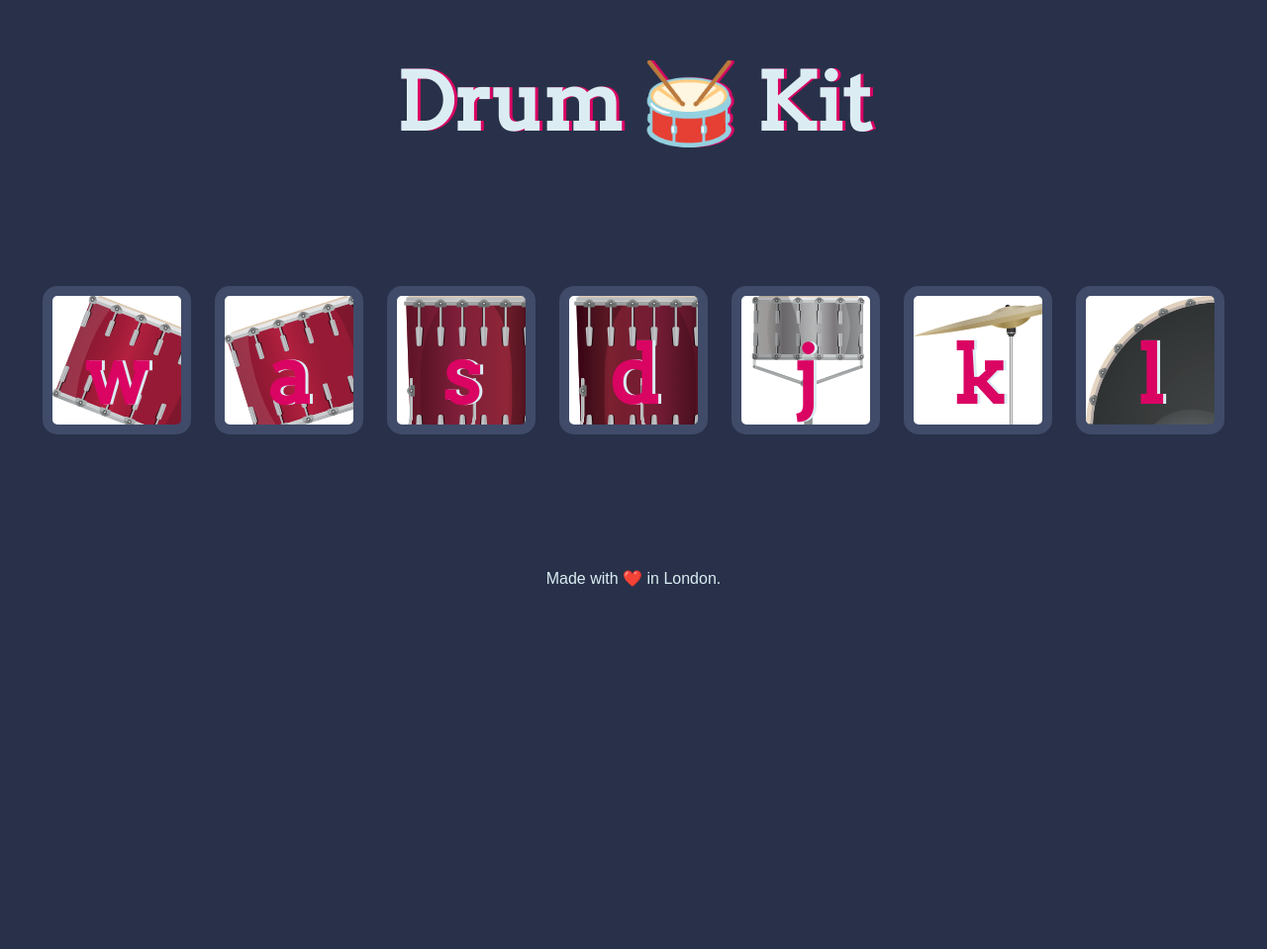
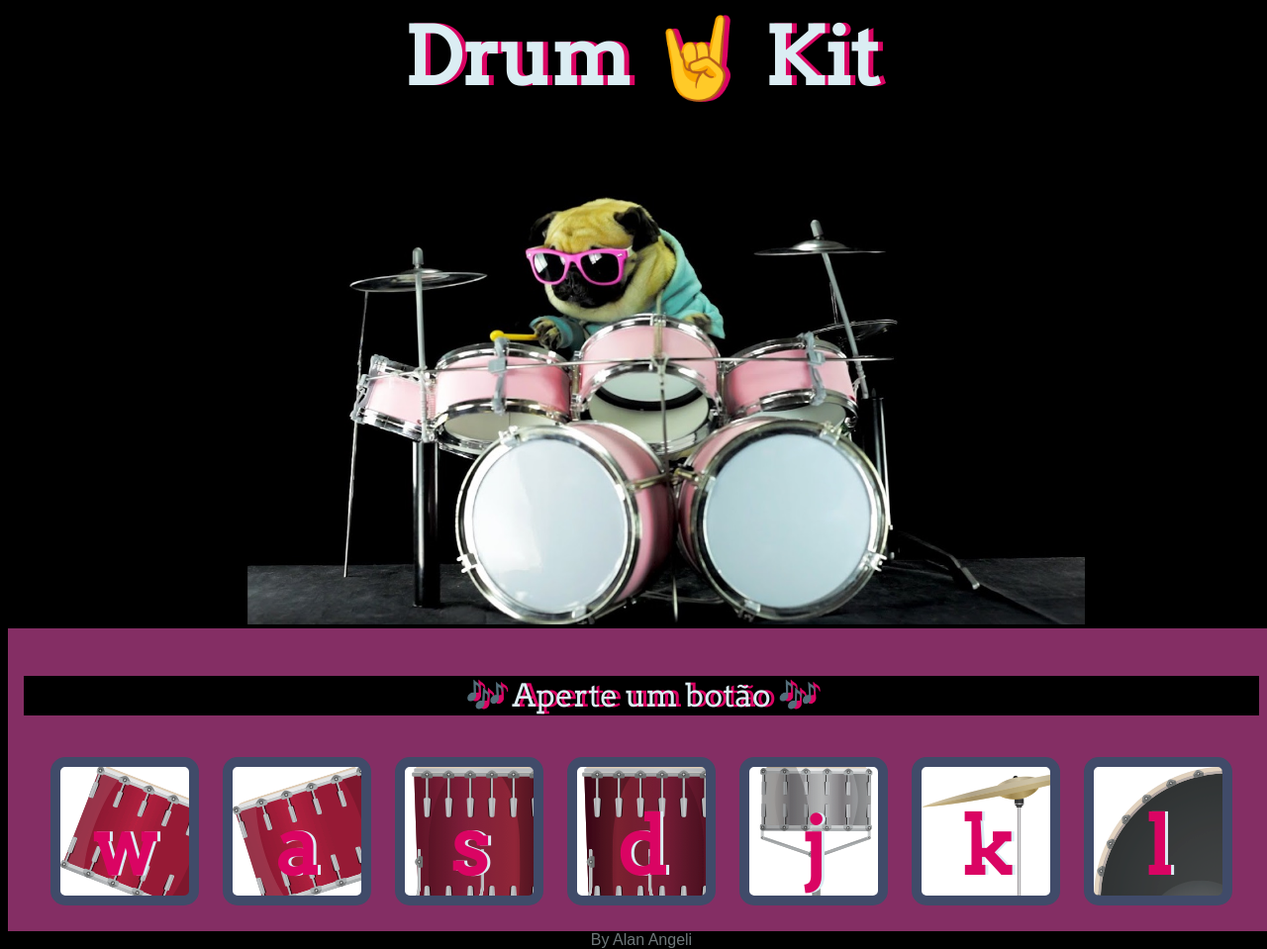
Before and after one commit to alanangeli/drum-kit, a plain HTML site: page index.html in a window 1280 px wide. Shown: the whole page at 99% size. Before the commit the page ends 800 px from the top, so only its background shows below. Drawn offline with Linux system fonts and the light colour scheme.

Commit message:
Add files via upload

```diff
--- a/index.html
+++ b/index.html
@@ -10,8 +10,13 @@
 
   <body>
 
-  <h1 id="title">Drum 🥁 Kit</h1>
+    <h1 id="title">Drum 🤘 Kit</h1>
+
+    <div class="drummer">
+      <img class="pug" src="images/bg1.jpg">
+    </div>
     <div class="set">
+      <p class="info">🎶 Aperte um botão 🎶</p>
       <button class="w drum">w</button>
       <button class="a drum">a</button>
       <button class="s drum">s</button>
@@ -21,9 +26,8 @@
       <button class="l drum">l</button>
     </div>
 
-
     <footer>
-    Made with ❤️ in London.
+      By Alan Angeli
     </footer>
 
     <script src="index.js" charset="utf-8"></script>
--- a/index.js
+++ b/index.js
@@ -73,6 +73,7 @@ function makeSound(key){
             break;
 
 
+
         default: console.log(buttonInnerHTML);
 
     }
--- a/styles.css
+++ b/styles.css
@@ -1,14 +1,48 @@
-body {
+body, html {
+  width: 100%;
+  height: 100%;
   text-align: center;
-  background-color: #283149;
+  background-color: #000000;
+
 }
 
-h1 {
+#title {
   font-size: 5rem;
   color: #DBEDF3;
   font-family: "Arvo", cursive;
-  text-shadow: 3px 0 #DA0463;
+  text-shadow: 5px 0 #DA0463;
+  text-align: center;
+  margin: 0;
+  padding: 0;
 
+
+}
+
+.pug {
+  width: 70%;
+
+}
+
+.drummer {
+  background-color: #000000;
+  margin: 0;
+  padding: 0;
+
+}
+
+.info {
+  font-size: 2rem;
+  color: #DBEDF3;
+  font-family: "Arvo", cursive;
+  text-shadow: 5px 0 #DA0463;
+  text-align: center;
+  background: #000000;
+
+
+}
+
+.container-text {
+  background-color: black;
 }
 
 footer {
@@ -18,6 +52,7 @@ footer {
 
 .w {
   background-image: url("images/tom1.png");
+
 }
 
 .a {
@@ -46,6 +81,7 @@ footer {
 
 .set {
   margin: 10% auto;
+
 }
 
 .game-over {
@@ -79,3 +115,37 @@ footer {
   margin: 10px;
   background-color: white;
 }
+
+.w:hover, .a:hover{
+  color: aqua;
+  background-position: 0cqmax;
+
+}
+
+.s:hover, .d:hover, .j:hover {
+  color:rgb(29, 247, 29);
+  background-position: 0cqmax;
+}
+
+.k:hover, .l:hover {
+  color:rgb(255, 94, 0);
+  background-position: 0cqmax;
+}
+
+.w, .a, .s, .d, .j, .k, .l{
+  cursor: pointer;
+}
+
+footer{
+  background-color: rgb(0, 0, 0);
+  opacity: 0.5;
+}
+
+.set{
+  background-color: rgb(132, 46, 100);
+  margin: 0;
+  padding: 1rem;
+
+}
+
+/***teste***/
```
Also changed, not shown: images/bg1.jpg (added), images/bg2.jpg (added). Lines whose indentation alone changed are shown as unchanged.
